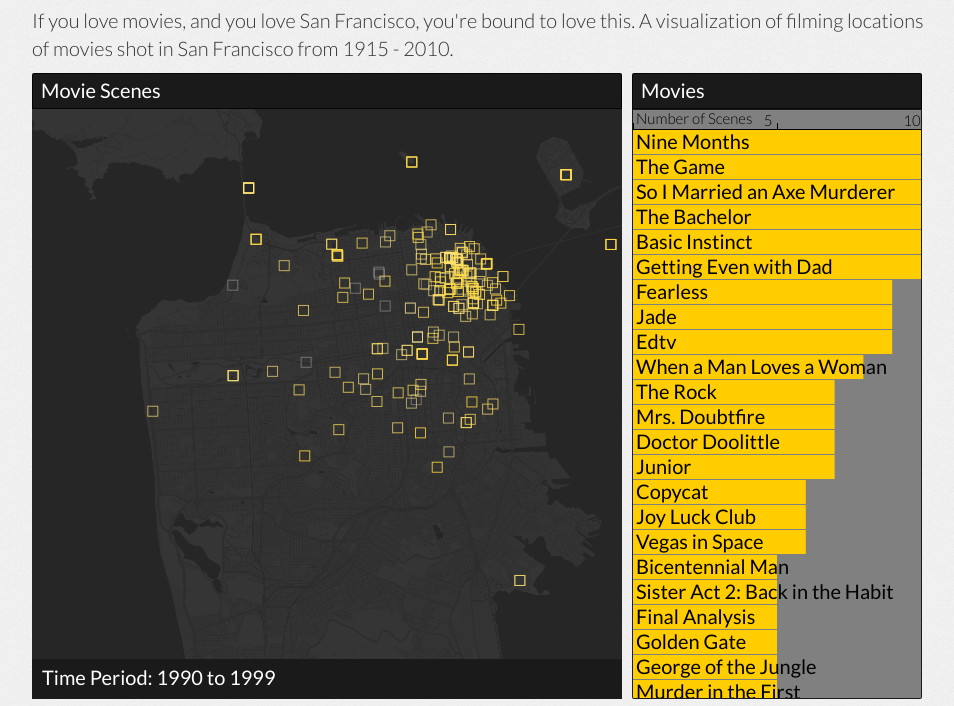
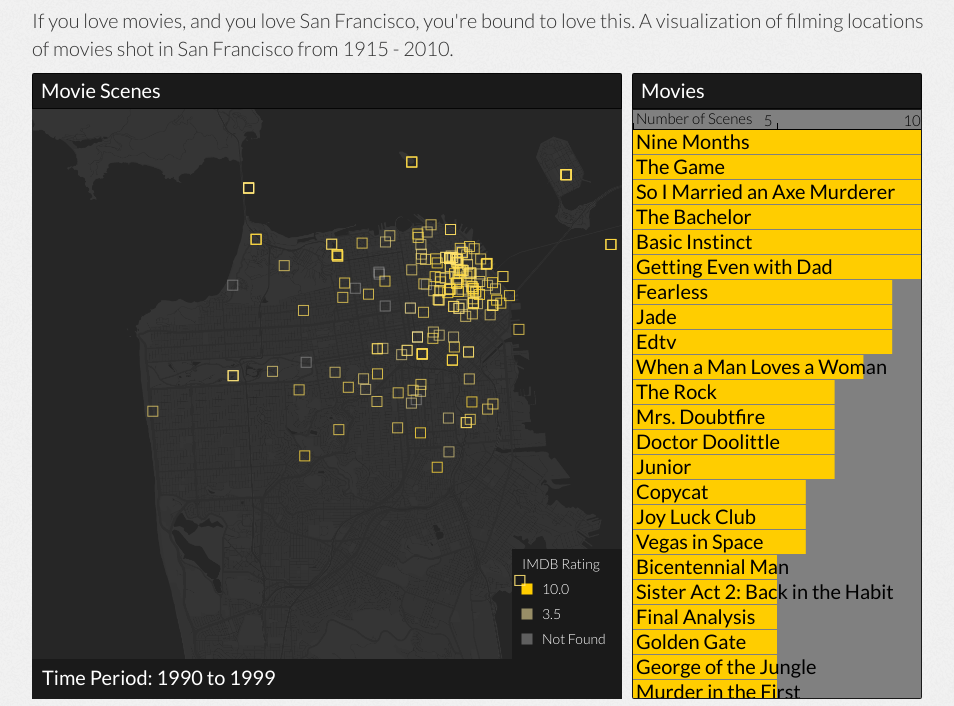
Before and after one commit to shubhgo/lights-camera-action, a plain HTML site: page index.html in a window 1280 px wide. Shown: the part 64-770 px from the top of the page, without its empty margins (163-1117 px from the left). Drawn offline with Linux system fonts and the light colour scheme.

Commit message:
legend added

```diff
--- a/css/main.less
+++ b/css/main.less
@@ -163,6 +163,14 @@
     font-size: 20px;
     font-family: Lato, sans-serif;
 }
+.lca-legend{
+    fill: lighten(@lcaBlack, 10%);
+}
+.lca-legend-text, .lca-legend-textbox{
+    fill: @lcaWhite;
+    font-family: Lato, sans-serif;
+    font-weight: 300;
+}
 .lca-timeperiod {
     margin-right: -10px;
     margin-left: -10px;
--- a/js/modules/shotmap.js
+++ b/js/modules/shotmap.js
@@ -35,6 +35,7 @@
   var opacity = d3.scale.linear()
     .domain([0, 10])
     .range([0.3, 1.0]);
+  exports.color = opacity;
 
   var tip = d3.tip()
     .attr('class', 'lca-spot-tip-tap')
@@ -56,23 +57,66 @@
 
   // Rating Legend
   // todo remove positioning hardcoding
-  // d3.select(".lca-spot-map-box").append("rect")
-  //   .attr("class", "lca-legend")
-  //   .attr("x", width - 100)
-  //   .attr("y", height - 160)
-  //   .attr("width", 100)
-  //   .attr("height", 120)
-  //   .style("fill", "red");
+  d3.select(".lca-spot-map-box").append("rect")
+    .attr("class", "lca-legend")
+    .attr("x", width - 110)
+    .attr("y", height - 150)
+    .attr("width", 110)
+    .attr("height", 110);
+  // .style("fill", "red");
 
-  // d3.select(".lca-spot-map-box").append("text")
-  //   .attr("class", "lca-legend-text")
-  //   .attr("x", width - 90)
-  //   .attr("y", height - 140)
-  //   .text("IMDB Rating");
+  d3.select(".lca-spot-map-box").append("text")
+    .attr("class", "lca-legend-textbox")
+    .attr("x", width - 100)
+    .attr("y", height - 130)
+    .text("IMDB Rating");
 
-  // d3.select(".lca-spot-map-box").append("rect")
-  //   .attr("class", "lca-legend-rect")
-  //   .attr()
+  d3.select(".lca-spot-map-box").append("rect")
+    .attr("class", "lca-legend-rect")
+    .attr("x", width - 100)
+    .attr("y", height - 115)
+    .attr("width", 10)
+    .attr("height", 10)
+    .style("fill", "#ffcd00")
+    .style("stroke", "#ffcd00");
+
+  d3.select(".lca-spot-map-box").append("rect")
+    .attr("class", "lca-legend-rect")
+    .attr("x", width - 100)
+    .attr("y", height - 90)
+    .attr("width", 10)
+    .attr("height", 10)
+    .style("fill", "#ffeea6")
+    .style("stroke", "#ffeea6")
+    .style("opacity", 0.55);
+
+  d3.select(".lca-spot-map-box").append("rect")
+    .attr("class", "lca-legend-rect")
+    .attr("x", width - 100)
+    .attr("y", height - 65)
+    .attr("width", 10)
+    .attr("height", 10)
+    .style("fill", "#ffffff")
+    .style("stroke", "#ffffff")
+    .style("opacity", 0.3);
+
+  d3.select(".lca-spot-map-box").append("text")
+    .attr("class", "lca-legend-text")
+    .attr("x", width - 80)
+    .attr("y", height - 105)
+    .text("10.0");
+
+  d3.select(".lca-spot-map-box").append("text")
+    .attr("class", "lca-legend-text")
+    .attr("x", width - 80)
+    .attr("y", height - 80)
+    .text("3.5");
+
+  d3.select(".lca-spot-map-box").append("text")
+    .attr("class", "lca-legend-text")
+    .attr("x", width - 80)
+    .attr("y", height - 55)
+    .text("Not Found");
 
   // Filter legend
   d3.select(".lca-spot-map-box").append("rect")
@@ -151,8 +195,8 @@
     if (movieTitle == null) {
       svg.selectAll(".lca-spot")
         .style('stroke', function(d, i) {
-            return color(d.rating);
-          });
+          return color(d.rating);
+        });
     } else {
       svg.selectAll(".lca-spot")
         .style('stroke', function(data) {
```
Also changed, not shown: css/main.css.
